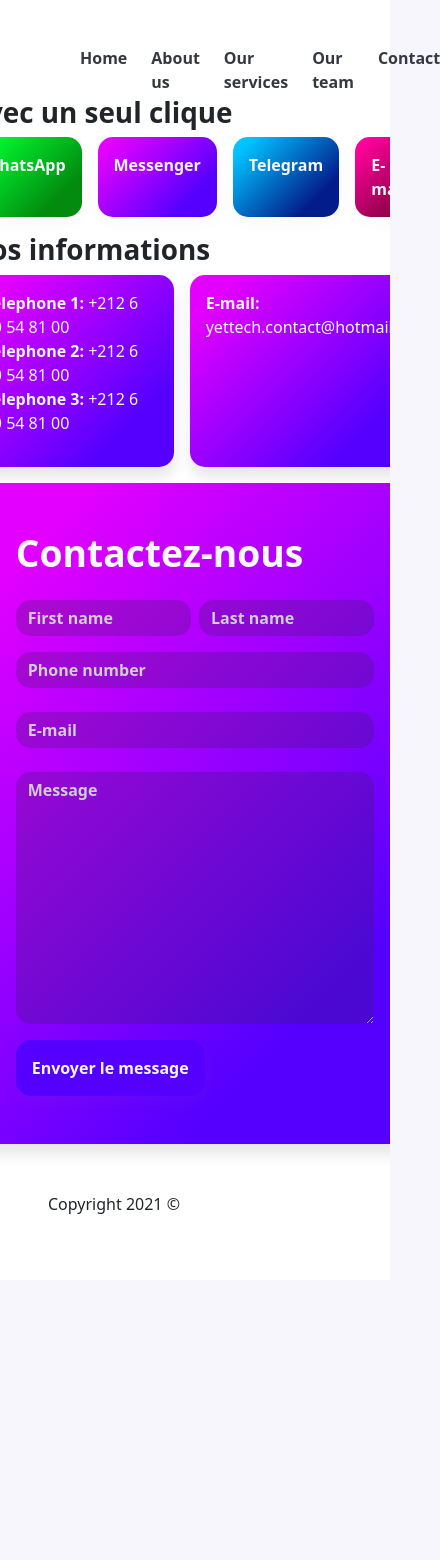
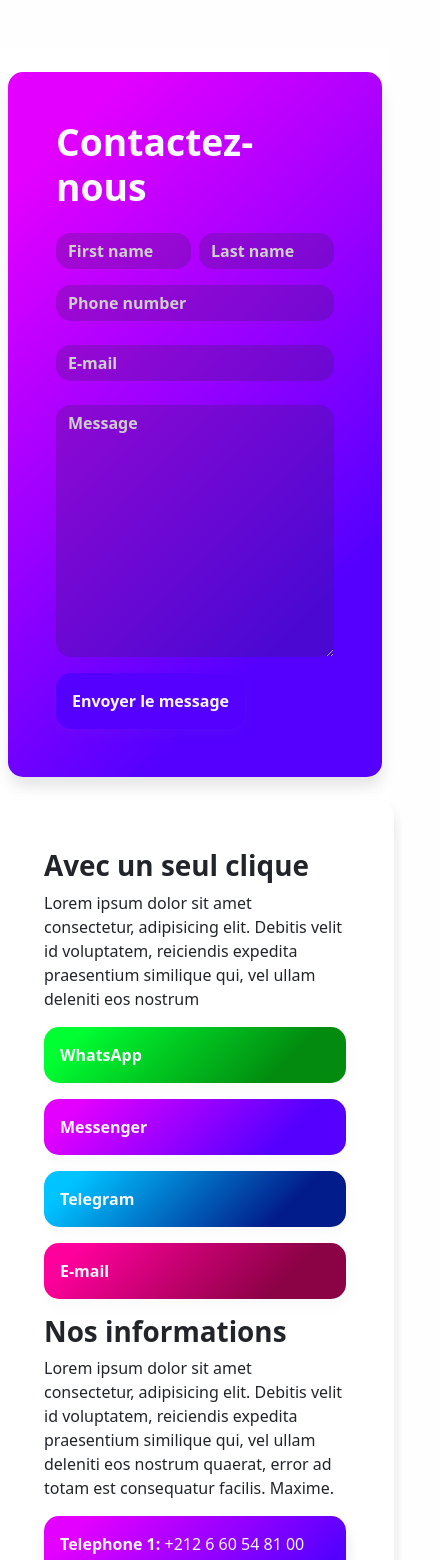
Before and after one commit to anasmasti/yettech-front, a Next.js app: page /contact in a window 390 px wide. Shown: the top 1560 px of the page, 440 px wide, since content can reach past the window. Before the commit the page ends 1280 px from the top, so only its background shows below. Built offline with nearby package versions, Linux system fonts and the light colour scheme.

Commit message:
Fix contact page responsive design issue

```diff
--- a/components/contact/ContactInfo.jsx
+++ b/components/contact/ContactInfo.jsx
@@ -35,9 +35,12 @@ export default function ContactInfo() {
   ];
 
   return (
-    <div className="mt-3">
-      <h3 className=" fw-bold display-6">Nos informations</h3>
-      <div className="d-flex flex-row gap-3">
+    <div className="mt-3 mt-lg-5">
+      <h3 className="fw-bold display-6">Nos informations</h3>
+     <p>
+        Lorem ipsum dolor sit amet consectetur, adipisicing elit. Debitis velit id voluptatem, reiciendis expedita praesentium similique qui, vel ullam deleniti eos nostrum quaerat, error ad totam est consequatur facilis. Maxime.
+     </p>
+      <div className="d-flex flex-column flex-lg-row gap-3">
         {infos.map((info) => (
           <div className="colored-card p-3 text-light">
             <ul className="list-unstyled">
--- a/components/contact/ContactLinks.jsx
+++ b/components/contact/ContactLinks.jsx
@@ -32,7 +32,10 @@ export default function ContactLinks() {
     <>
       <h3 className="fw-bold display-6">
         Avec un seul clique</h3>
-      <div className="d-flex justify-content-between gap-3">
+        <p>
+        Lorem ipsum dolor sit amet consectetur, adipisicing elit. Debitis velit id voluptatem, reiciendis expedita praesentium similique qui, vel ullam deleniti eos nostrum
+     </p>
+      <div className="d-flex flex-column flex-lg-row justify-content-between gap-3">
              {links.map((link) => (
         <a
           key={link.id}
--- a/components/contact/ContactSection.jsx
+++ b/components/contact/ContactSection.jsx
@@ -3,10 +3,14 @@ import ContactInfoSection from "./ContactInfoSection";
 
 export default function ContactSection() {
   return (
-    <section className="d-flex justify-content-center align-items-center h-100 pt-5 justify-content-lg-between flex-column">
-      <div className="d-flex justify-content-center align-items-center flex-column flex-lg-row-reverse gap-lg-3 mt-5">
-        <ContactInfoSection />
-        <ContactForm />
+    <section className="">
+      <div className="row mt-5 p-2 p-xl-5">
+        <div className="col-12 col-lg-5">
+          <ContactForm />
+        </div>
+        <div className="col-12 col-lg-7 p-5 main-card mt-4 mt-lg-0 d-lg-flex align-items-lg-center">
+          <ContactInfoSection />
+        </div>
       </div>
     </section>
   );
--- a/layouts/MainLayout.jsx
+++ b/layouts/MainLayout.jsx
@@ -4,7 +4,7 @@ import Footer from "../components/layout/Footer.jsx";
 const MainLayout = ({ children }) => {
   return (
     <main>
-      <Header />
+      {/* <Header /> */}
       {children}
       <Footer />
     </main>
--- a/styles/components/_cards.scss
+++ b/styles/components/_cards.scss
@@ -10,25 +10,9 @@
 // Main card
 .main-card {
   position: relative;
-  background-color: white;
-  width: 25rem;
-  height: 23rem;
+  background-color: white !important;
   box-shadow: $card-box-shadow;
-  align-items: center;
-  overflow: hidden;
-  margin: 2rem;
   border-radius: $main-border-radius !important;
-  &:hover {
-    & .card--image {
-      transform: scale(1.2);
-    }
-    & .card--content {
-      top: 50%;
-    }
-    & .card--title {
-      display: none;
-    }
-  }
 }
 
 .colored-card {
@@ -40,7 +24,6 @@
   overflow: hidden;
 
   border-radius: $main-border-radius !important;
-
 }
 
 .card--header {
--- a/styles/globals.scss
+++ b/styles/globals.scss
@@ -9,10 +9,10 @@ html,
 body {
   padding: 0;
   margin: 0;
-  background-color: color(light);
+  background-color: color(body-color);
   background-attachment: fixed;
   background-size: cover;
-  overflow-x: hidden;
+
 }
 
 a {
--- a/styles/helpers/_variables.scss
+++ b/styles/helpers/_variables.scss
@@ -4,7 +4,7 @@ $colors: (
   "main-color":#5500ff,
   "main-color-grad": linear-gradient(135deg, rgba(227,0,255,1) 11%, rgba(85,0,255,1) 78%),
   "blur-color": #a95ffd49,
-  "body-color": #fefeff,
+  "body-color": #fffeff,
   "transparent-color": #fefeff00,
   "danger": #ffa2a2,
   "success": #25e6bf,
```
